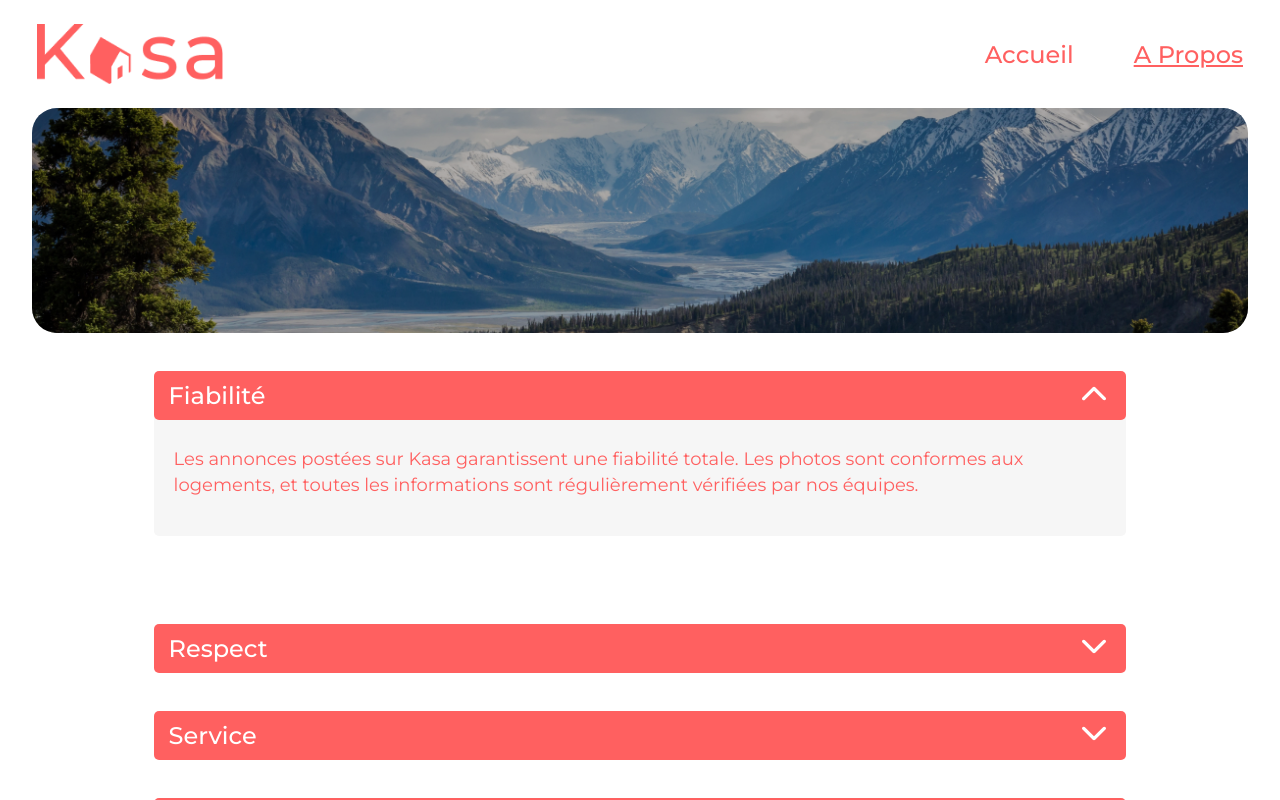
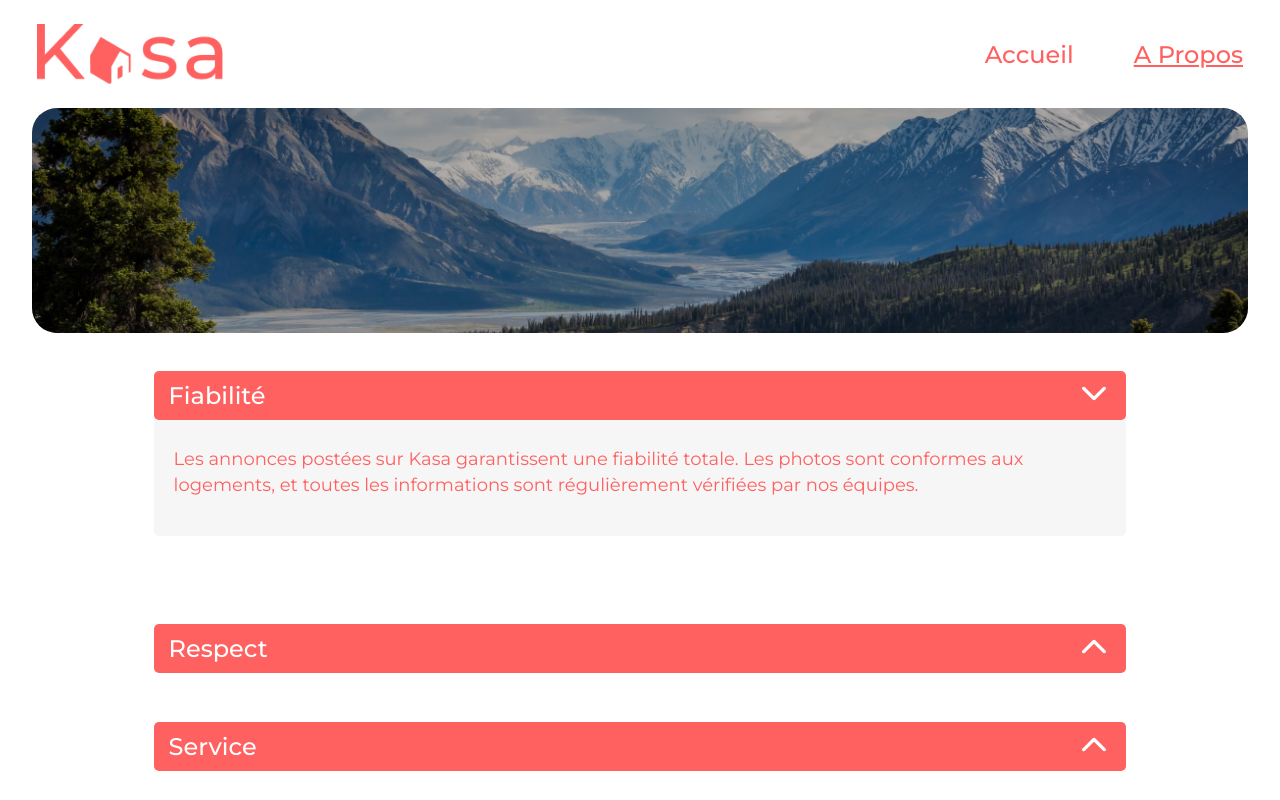
Before and after one commit to heltnx/kasa, a React (Create React App) app: page /About in a window 1280 px wide. Both pictures are taken after a click on the element "Fiabilité". Shown: the top 800 px of the page. Built offline with nearby package versions, Linux system fonts and the light colour scheme.

Commit message:
reglage css collaps about

```diff
--- a/src/components/Collaps.jsx
+++ b/src/components/Collaps.jsx
@@ -3,24 +3,23 @@ import React, { useState } from 'react';
 import '../style/collaps.css';
 
 const Collaps = ({ title, description }) => {
-    // Utilisation de l'état local pour gérer l'ouverture et la fermeture du panneau
     const [isOpen, setIsOpen] = useState(false);
-    // Fonction pour basculer l'état "isOpen" entre vrai et faux
     const toggleCollapse = () => setIsOpen(!isOpen);
 
     return (
         <div className={`collaps-container ${isOpen ? 'open' : ''}`}>
             <div className="collaps-header" onClick={toggleCollapse}>
                 <h3>{title}</h3>
-                <div className="arrow">
-                    <img src="/images/arrow.svg" alt="Arrow" className={`arrow-icon ${isOpen ? 'open' : ''}`} />
+                <div className={`arrow ${isOpen ? 'open' : ''}`}>
+                    <img src="/images/arrow.svg" alt="Arrow" className="arrow-icon" />
                 </div>
             </div>
 
-            {isOpen && <div className="collaps-content"><p>{description}</p></div>}
+            <div className="collaps-content">
+                <p>{description}</p>
+            </div>
         </div>
     );
-
 };
 
 export default Collaps;
--- a/src/style/collaps.css
+++ b/src/style/collaps.css
@@ -3,12 +3,7 @@
     margin: 0 auto;
     position: relative;
     z-index: 2;
-    transition: transform 0.3s ease-in-out;
-    transform: scaleY(50px);
-}
-
-.collaps-container.open {
-    transform: scaleY(1);
+    max-height: 60px;
 }
 
 .collaps-header {
@@ -34,11 +29,12 @@
 
 .arrow-icon {
     cursor: pointer;
+    transform: rotate(180deg);
     transition: transform 0.3s ease-in-out;
 }
 
 .collaps-container.open .arrow .arrow-icon {
-    transform: rotate(180deg);
+    transform: rotate(0deg);
 }
 
 .collaps-content {
@@ -46,8 +42,22 @@
     background: #F6F6F6;
     margin: 0;
     padding: 20px;
-    transform-origin: top;
+    /* Caché par défaut */
+    height: 0px;
+    transform: translateY(-100px);
+    transition: transform 0.5s ease-in-out, opacity 0.5s ease-in-out;
+    opacity: 0;
+}
+
+.collaps-container.open {
+    max-height: fit-content;
+}
+
+.collaps-container.open .collaps-content {
     transform: translateY(-50px);
+    opacity: 1;
+    height: fit-content;
+    transition: transform 0.5s ease-in-out, opacity 0.5s ease-in-out;
 }
 
 .collaps-content p {
@@ -57,11 +67,6 @@
     letter-spacing: 0em;
     text-align: left;
     color: #FF6060;
-}
-
-.collaps-content.open .collaps-content {
-    opacity: 1;
-    transform: scaleY(1);
 }
 
 /* -------------- mobile -----------------*/
```
